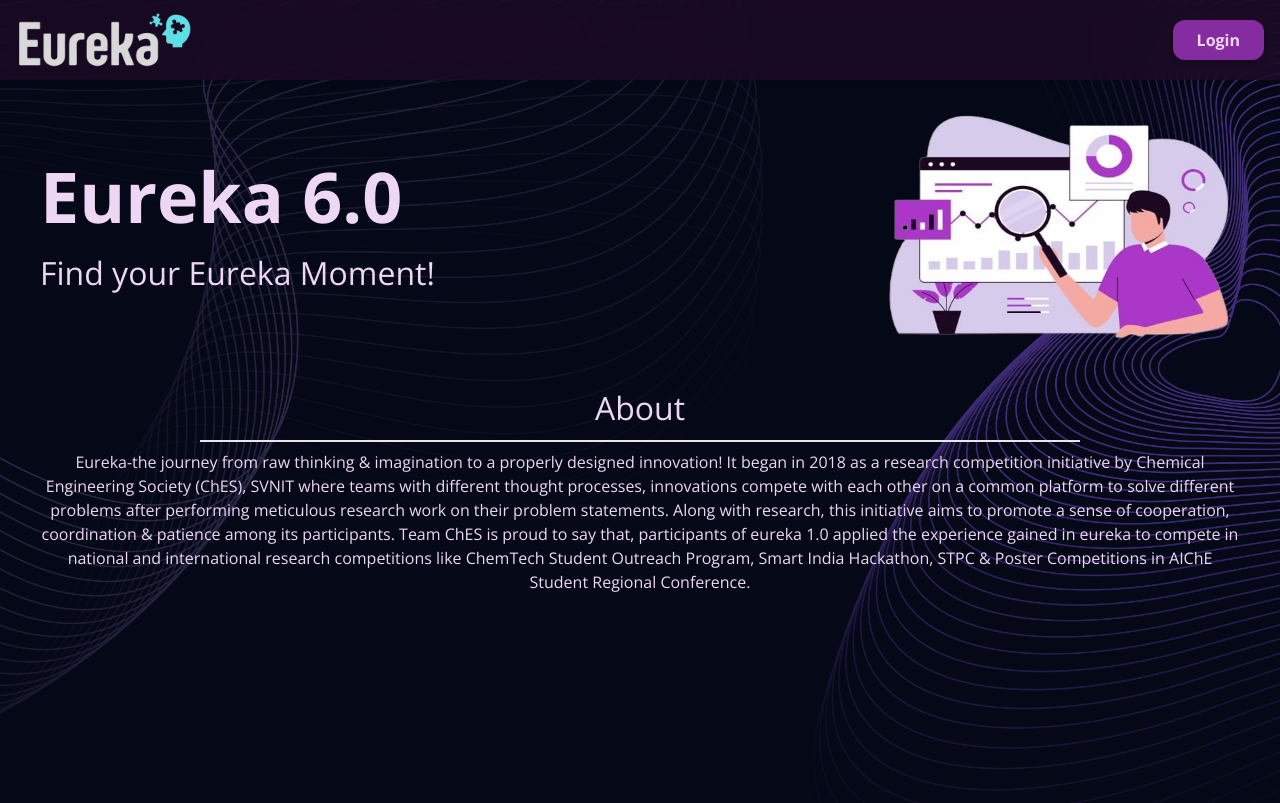
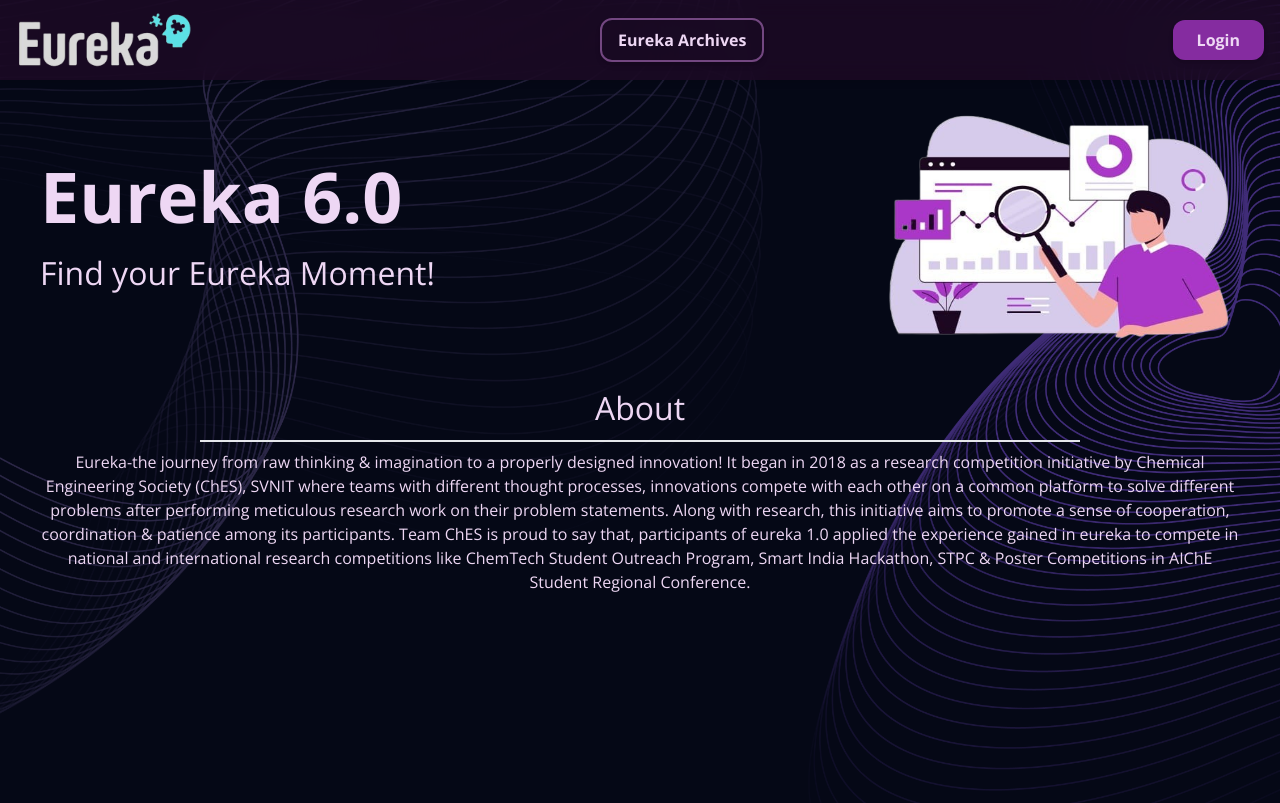
Before and after one commit to ArchitKulshrestha/Ches, a React (Vite) app: page /eureka in a window 1280 px wide. Shown: the top 803 px of the page. Built offline with nearby package versions, Linux system fonts and the light colour scheme.

Commit message:
Add Eureka Archives button and route

```diff
--- a/src/AppEureka.jsx
+++ b/src/AppEureka.jsx
@@ -4,16 +4,16 @@
 function AppEureka() {
   return (
     <>
-      <>
-        <div className="text-text-100 bg-background-950 font-OpenSans ">
-          <NavBarE />
+      <div className="text-text-100 bg-background-950 font-OpenSans ">
+
           <div className=" bg-herobgMobile sm:bg-herobg bg-cover bg-no-repeat bg-center">
             <HomeE />
           </div>
-          <FooterE />
-        </div>
+          </div>
+
+
       </>
-    </>
+
   );
 }
 
--- /dev/null
+++ b/src/ComponentsEureka/Eureka1.jsx
@@ -0,0 +1,12 @@
+import {NavBarE} from './index.js'
+
+function Eureka1() {
+  return (
+    <>
+
+      Eureka 1
+    </>
+  )
+}
+
+export default Eureka1
--- /dev/null
+++ b/src/ComponentsEureka/Eureka2.jsx
@@ -0,0 +1,11 @@
+import React from 'react'
+
+function Eureka2() {
+  return (
+    <div>
+
+    </div>
+  )
+}
+
+export default Eureka2
--- a/src/ComponentsEureka/HomeE.jsx
+++ b/src/ComponentsEureka/HomeE.jsx
@@ -1,9 +1,10 @@
 /* eslint-disable react-refresh/only-export-components */
 import { SectionWrapper } from "../hoc";
+import { useState } from "react";
 
 // import { motion } from "framer-motion";
 // import { fadeIn, textVariant } from "../utils/motion";
-import { Link } from "react-router-dom";
+
 
 import { EurekaHome } from "../assets";
 
@@ -15,7 +16,10 @@
     <Link to="/Upload"></Link>;
   };
 
+
   return (
+
+
     <>
       <section className="relative w-full mx-auto min-h-screen overflow-hidden ">
         <div className="w-full flex flex-col sm:flex-row justify-between items-center mt-[2rem]">
@@ -33,6 +37,8 @@
             className=" mt-6 w-[22rem] h-[15rem] em:h-[15rem] em:w-[18rem] emobile:w-[15rem] emobile:h-[12rem] es:w-[12rem] es:h-[8rem]"
           />
         </div>
+
+
         <div className="flex justify-center sm:justify-start items-center ">
           {sessionStorage.getItem("token") && (
             <div className="flex gap-4 mt-4">
@@ -52,6 +58,12 @@
               </Link>
             </div>
           )}
+        </div>
+        <div>
+
+
+
+
         </div>
         <div className="relative w-full flex flex-col align-center items-center mt-[2rem]">
           <div className="text-[2rem] font-openSans mx-auto mb-[0.5rem] items-center">
--- /dev/null
+++ b/src/ComponentsEureka/Layout.jsx
@@ -0,0 +1,18 @@
+import React from 'react'
+import { Outlet } from 'react-router-dom'
+import { NavBarE } from './index.js'
+import FooterE from './FooterE.jsx'
+function Layout() {
+  return (
+    <>
+    <div className="text-text-100 bg-background-950 font-OpenSans ">
+          <NavBarE />
+
+      <Outlet />
+      <FooterE />
+      </div>
+    </>
+  )
+}
+
+export default Layout
--- a/src/ComponentsEureka/NavBarE.jsx
+++ b/src/ComponentsEureka/NavBarE.jsx
@@ -1,16 +1,36 @@
-/* eslint-disable react-refresh/only-export-components */
 import { Link } from "react-router-dom";
 import { Eureka } from "../assets";
+import { useState, useEffect, useRef } from "react";
 
 function NavBar() {
-  const handleSignOut = () => {
-    sessionStorage.removeItem("token");
-    window.location.href = "/eureka";
+  const [isOpen, setIsOpen] = useState(false);
+  const [dropdownRef, setDropdownRef] = useState(null);
+
+  const toggleDropdown = () => {
+    setIsOpen(!isOpen);
   };
+
+  const handleClickOutside = (event) => {
+    if (dropdownRef && !dropdownRef.contains(event.target)) {
+      setIsOpen(false);
+    }
+  };
+
+  useEffect(() => {
+    const handleGlobalClick = (event) => {
+      handleClickOutside(event);
+    };
+
+    document.addEventListener('click', handleGlobalClick);
+
+    return () => {
+      document.removeEventListener('click', handleGlobalClick);
+    };
+  }, [dropdownRef]);
 
   return (
     <>
-      <header className="w-full flex items-center py-3 fixed top-0 z-30 border-b-[0px] drop-shadow-md backdrop-blur-[10px] bg-background-900/70 ">
+      <header className="w-full flex items-center py-3 fixed top-0 z-30 border-b-[0px] drop-shadow-md backdrop-blur-[10px] bg-background-900/70">
         <nav className="w-full flex justify-between items-center max-w-7xl mx-auto px-4">
           <a href="/eureka">
             <img
@@ -20,12 +40,27 @@
             />
           </a>
 
-          <ul className="list-none  md:flex flex-row gap-8">
+          <div className="dropdown" ref={(node) => setDropdownRef(node)}>
+            <button onClick={toggleDropdown} className="border-2 border-background-300/50 py-2 px-4 rounded-xl outline-none w-45 text-text-100 font-bold shadow-md hover:bg-secondary-800"> Eureka Archives</button>
+            {isOpen && (
+              <div className="absolute mt-2  border-background-300/50 shadow-lg rounded-md py-2 w-45  ">
+                <Link to="./Eureka1">
+                  <button className="block text-text-100 font-bold hover:bg-secondary-800 mx-auto">Eureka 1.0</button>
+                </Link>
+                <Link>
+                <button className="block text-text-100 font-bold hover:bg-secondary-800 mx-auto">Eureka 2.0</button>
+                </Link>
+              </div>
+            )}
+          </div>
+
+          <ul className="list-none md:flex flex-row gap-8">
             {sessionStorage.getItem("token") ? (
               <Link to="/eureka">
                 <button
                   className="border-2 border-background-300/50 py-2 px-4 rounded-xl outline-none w-fit text-text-100 font-bold shadow-md hover:bg-secondary-800"
-                  onClick={handleSignOut}>
+                  onClick={handleSignOut}
+                >
                   LogOut
                 </button>
               </Link>
@@ -42,4 +77,5 @@
     </>
   );
 }
+
 export default NavBar;
--- a/src/main.jsx
+++ b/src/main.jsx
@@ -10,6 +10,8 @@
 import "./index.css";
 import PortalUploadPage from "./ComponentsEureka/PortalUploadPage.jsx";
 import ApiComponent from "./ComponentsEureka/ApiComponent.jsx";
+import Eureka1 from "./ComponentsEureka/Eureka1.jsx";
+import Layout from "./ComponentsEureka/Layout.jsx";
 
 ReactDOM.createRoot(document.getElementById("root")).render(
   <React.StrictMode>
@@ -17,10 +19,14 @@
       <BrowserRouter>
         <Routes>
           <Route path="/" element={<App />} />
-          <Route path="eureka" element={<AppEureka />} />
+
           <Route path="Upload" element={<PortalUploadPage />} />
           <Route path="login" element={<Login />} />
           <Route path="data" element={<ApiComponent />} />
+          <Route path="eureka" element={<Layout />} >
+          <Route  index element={<AppEureka />}/>
+        <Route path="Eureka1" element={<Eureka1 />} />
+          </Route>
         </Routes>
       </BrowserRouter>
     </AuthProvider>
```
